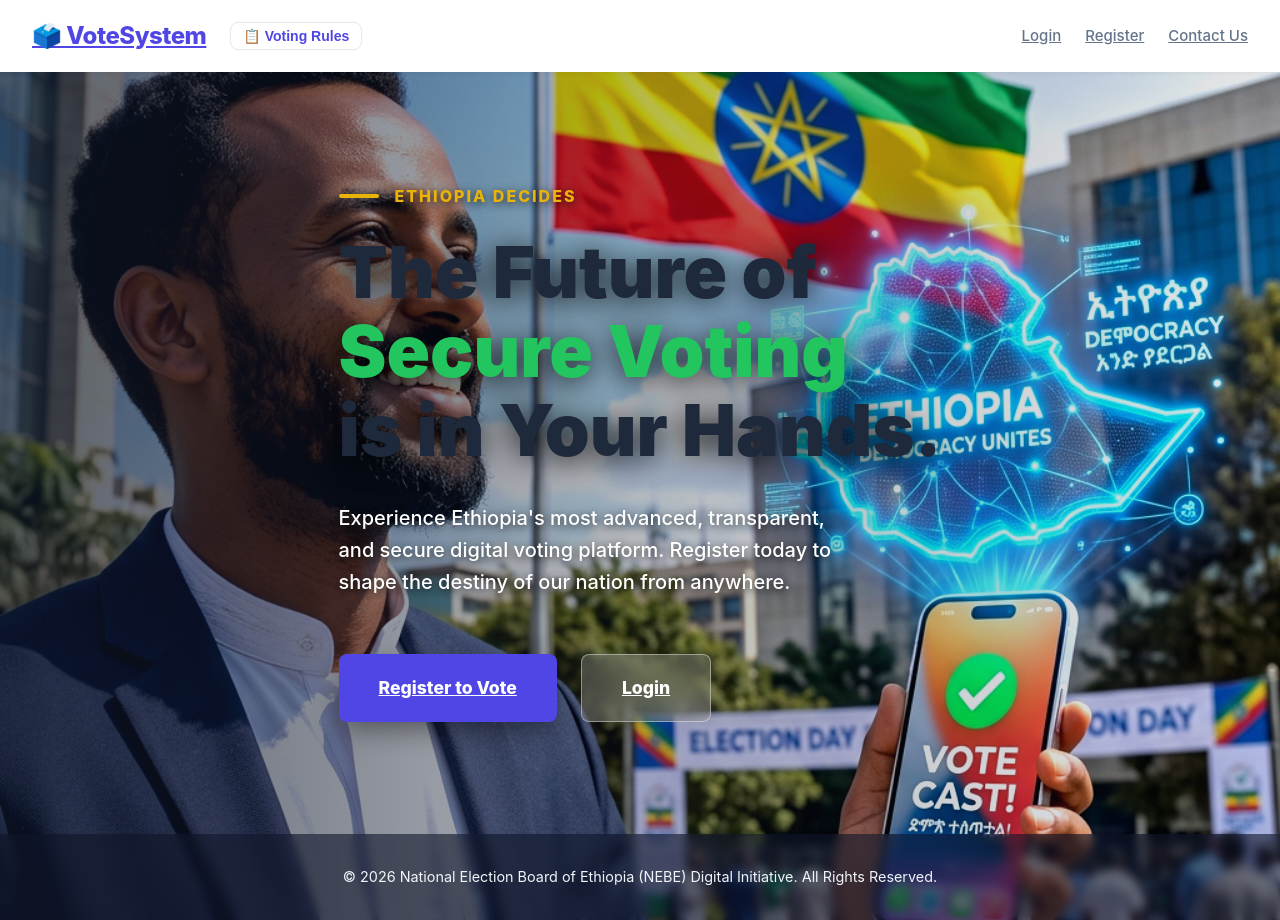
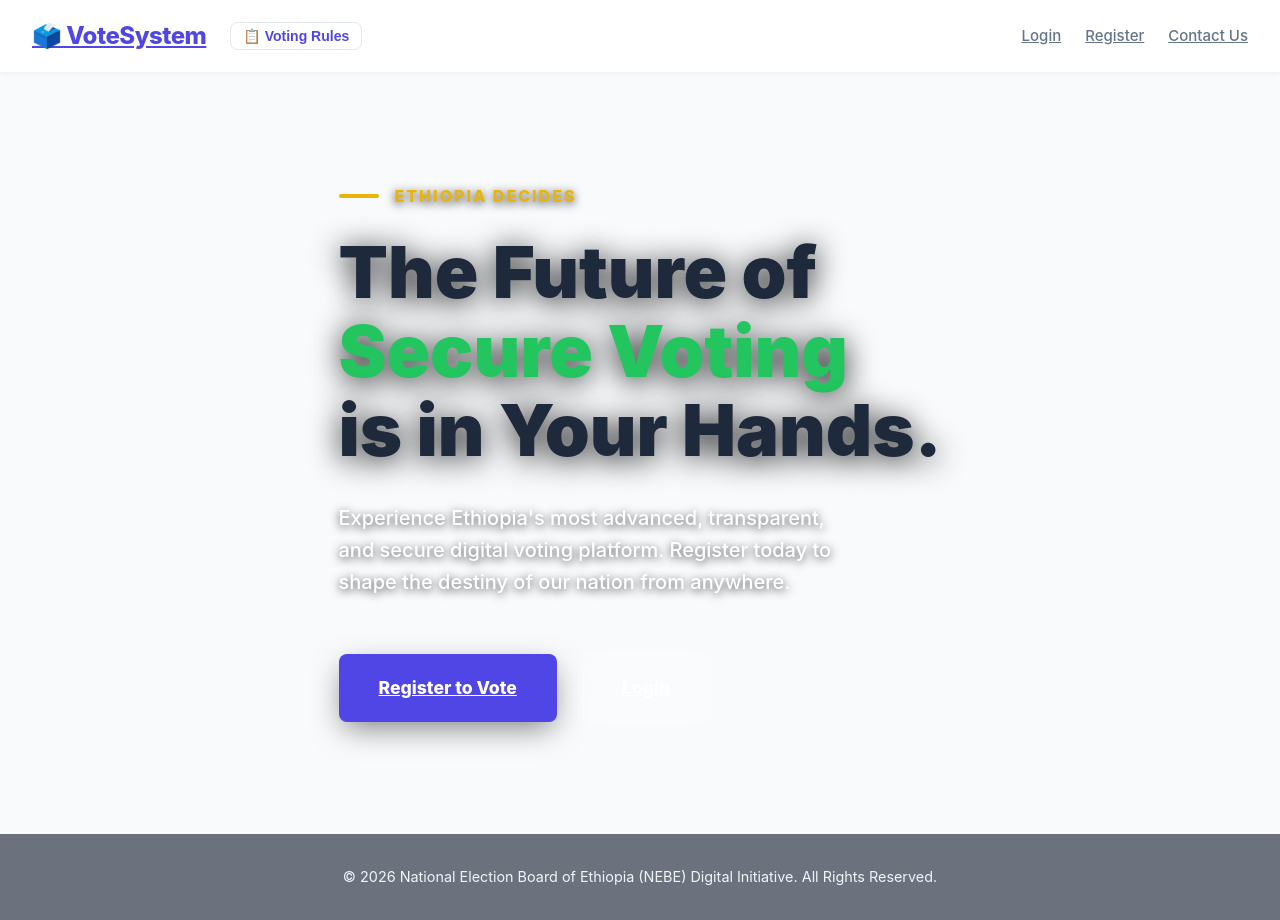
Before and after one commit to kirakiru1312-star/Online-voting-system-, a React (Create React App) app in the folder frontend/: page / in a window 1280 px wide. Built offline with nearby package versions, Linux system fonts and the light colour scheme; no server answers; the HTML template or start-up script is replaced by a standard one.

Commit message:
fix: set consistent background color on html/body/#root to prevent white background on any page

```diff
--- a/frontend/public/index.html
+++ b/frontend/public/index.html
@@ -6,6 +6,13 @@
     <meta name="theme-color" content="#1a73e8" />
     <meta name="description" content="Online Voting System" />
     <title>Online Voting System</title>
+    <style>
+      /* Prevent white flash on load — background set before React renders */
+      html, body, #root {
+        background-color: #f8fafc;
+        min-height: 100%;
+      }
+    </style>
   </head>
   <body>
     <noscript>You need to enable JavaScript to run this app.</noscript>
--- a/frontend/src/index.css
+++ b/frontend/src/index.css
@@ -13,12 +13,24 @@
 
 *, *::before, *::after { box-sizing: border-box; margin: 0; padding: 0; }
 
+html {
+  /* Fixed background for the entire app — never changes regardless of page or service availability */
+  background-color: #f8fafc;
+  min-height: 100%;
+}
+
 body {
   font-family: 'Inter', -apple-system, BlinkMacSystemFont, 'Segoe UI', Roboto, sans-serif;
-  background-color: var(--bg-color);
+  background-color: #f8fafc;
   color: var(--text-main);
   line-height: 1.5;
   min-height: 100vh;
+}
+
+/* Ensure the root div never shows white — always inherits the body background */
+#root {
+  min-height: 100vh;
+  background-color: #f8fafc;
 }
 
 .container {
```
